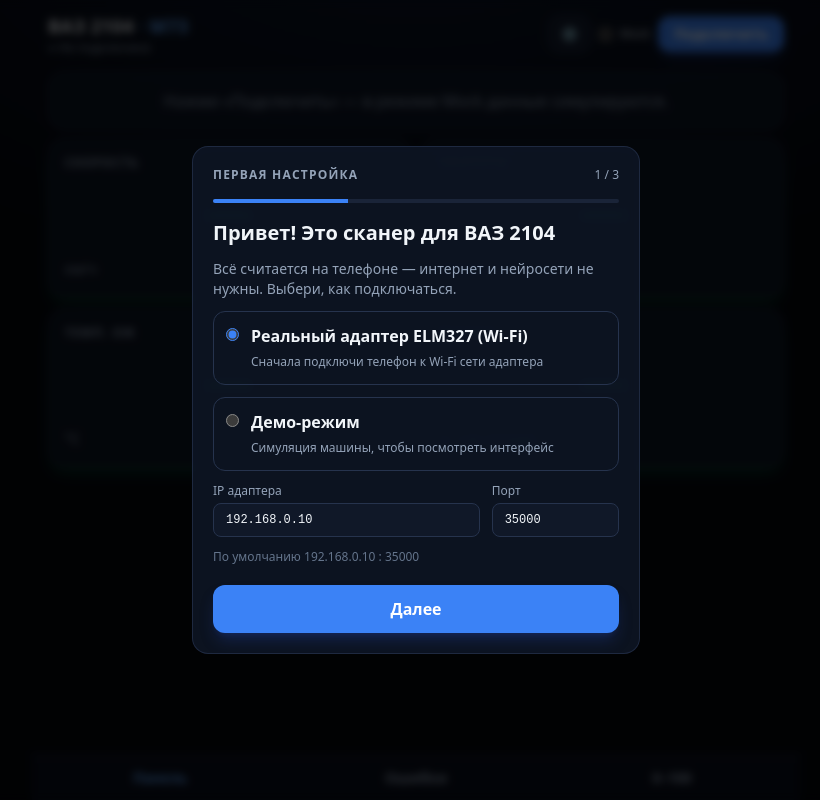
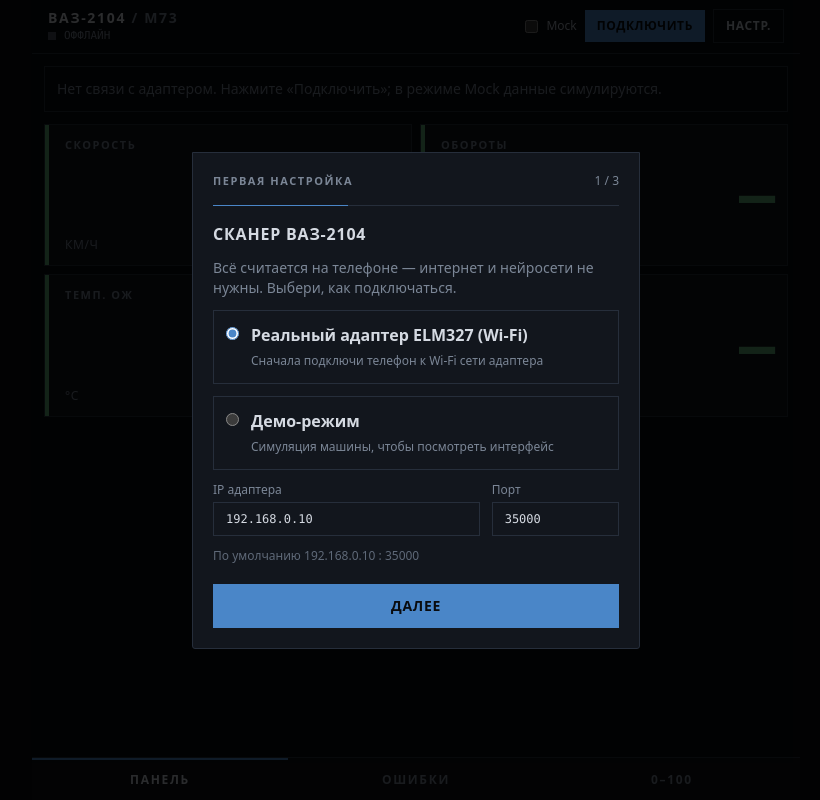
Before and after one commit to FoxTaffy/MyOldCar, a Vue app: page /#/ in a window 1280 px wide. Shown: the whole page, without its empty margins (224-1044 px from the left). Built offline with nearby package versions, Linux system fonts and the light colour scheme; what @capacitor/core would draw is missing.

Commit message:
Restyle UI: strict flat instrument-panel look, no blur/glow/gradients, system fonts
Co-Authored-By: Claude Sonnet 5.5 <noreply@anthropic.com>
Claude-Session: https://claude.ai/code/session_015NSWVVCbYy2Vi6dpoRRyEs

```diff
--- a/index.html
+++ b/index.html
@@ -3,7 +3,7 @@
   <head>
     <meta charset="UTF-8" />
     <meta name="viewport" content="width=device-width, initial-scale=1.0, viewport-fit=cover, user-scalable=no" />
-    <meta name="theme-color" content="#05070d" />
+    <meta name="theme-color" content="#090b0f" />
     <title>MyOldCar — ВАЗ 2104</title>
   </head>
   <body>
--- a/src/App.vue
+++ b/src/App.vue
@@ -1,5 +1,5 @@
 <script setup lang="ts">
-import { ref } from 'vue'
+import { computed, ref } from 'vue'
 import OnboardingWizard from '@/components/OnboardingWizard.vue'
 import { useVehicle } from '@/composables/useVehicle'
 
@@ -10,35 +10,37 @@ const tabs = [
   { to: '/diagnostics', label: 'Ошибки' },
   { to: '/performance', label: '0–100' },
 ]
+const statusText = computed(() =>
+  v.status.value === 'connected' ? (v.prefs.mock ? 'ДЕМО' : 'ELM327 ONLINE') : v.status.value === 'connecting' ? 'ПОДКЛЮЧЕНИЕ' : 'ОФФЛАЙН',
+)
 </script>
 
 <template>
   <div class="mx-auto flex h-full max-w-3xl flex-col">
-    <header class="flex flex-wrap items-center gap-2 px-4 pb-2 pt-3">
+    <header class="flex flex-wrap items-center gap-x-2 gap-y-1 border-b border-night-600 px-4 py-2">
       <div class="mr-auto">
-        <div class="text-lg font-bold tracking-wide">ВАЗ 2104 <span class="text-accent-glow">· М73</span></div>
-        <div class="text-xs text-slate-400">
-          <span :class="v.isConnected.value ? 'text-emerald-400' : 'text-slate-500'">●</span>
-          {{ v.status.value === 'connected' ? (v.prefs.mock ? 'Демо-режим (mock)' : 'ELM327 подключён') : v.status.value === 'connecting' ? 'Подключение…' : 'Не подключено' }}
+        <div class="text-sm font-semibold uppercase tracking-[0.12em]">ВАЗ-2104 <span class="text-[#7b8696]">/ М73</span></div>
+        <div class="flex items-center gap-2 font-mono text-[11px] text-[#7b8696]">
+          <span class="inline-block h-2 w-2" :class="v.isConnected.value ? 'bg-ok' : 'bg-[#4a5260]'" />{{ statusText }}
         </div>
       </div>
-      <button class="btn-ghost !px-3 !py-2 text-sm" aria-label="Настройки" @click="showSetup = true">⚙</button>
-      <label v-if="!v.isConnected.value" class="flex items-center gap-2 text-xs text-slate-300">
-        <input v-model="v.prefs.mock" type="checkbox" class="accent-blue-500" /> Mock
+      <label v-if="!v.isConnected.value" class="flex items-center gap-2 text-xs text-[#aab3c0]">
+        <input v-model="v.prefs.mock" type="checkbox" /> Mock
       </label>
-      <button v-if="!v.isConnected.value" class="btn !py-2 text-sm" :disabled="v.status.value === 'connecting'" @click="v.connect()">Подключить</button>
-      <button v-else class="btn-ghost !py-2 text-sm" @click="v.disconnect()">Отключить</button>
-      <p v-if="v.error.value" class="w-full text-xs text-red-400">{{ v.error.value }}</p>
+      <button v-if="!v.isConnected.value" class="btn !px-3 !py-2 !text-xs" :disabled="v.status.value === 'connecting'" @click="v.connect()">Подключить</button>
+      <button v-else class="btn-ghost !px-3 !py-2 !text-xs" @click="v.disconnect()">Отключить</button>
+      <button class="btn-ghost !px-3 !py-2 !text-xs" @click="showSetup = true">Настр.</button>
+      <p v-if="v.error.value" class="w-full font-mono text-xs text-bad">{{ v.error.value }}</p>
     </header>
 
-    <main class="min-h-0 flex-1 overflow-y-auto px-4 pb-4">
+    <main class="min-h-0 flex-1 overflow-y-auto p-3">
       <RouterView />
     </main>
 
     <OnboardingWizard v-if="showSetup" @done="showSetup = false" />
 
-    <nav class="grid grid-cols-3 border-t border-night-600 bg-night-900/95 pb-[env(safe-area-inset-bottom)]">
-      <RouterLink v-for="t in tabs" :key="t.to" :to="t.to" class="py-3 text-center text-sm font-semibold text-slate-400" active-class="!text-accent-glow">
+    <nav class="grid grid-cols-3 border-t border-night-600 bg-night-900 pb-[env(safe-area-inset-bottom)]">
+      <RouterLink v-for="t in tabs" :key="t.to" :to="t.to" class="border-t-2 border-transparent py-3 text-center text-xs font-semibold uppercase tracking-[0.14em] text-[#7b8696]" active-class="!border-accent !text-[#d5dae2]">
         {{ t.label }}
       </RouterLink>
     </nav>
--- a/src/components/GaugeTile.vue
+++ b/src/components/GaugeTile.vue
@@ -4,20 +4,22 @@ import type { Level } from '@/types'
 
 const props = defineProps<{ label: string; value: string; unit: string; level: Level; hint?: string }>()
 
-const ring = computed(() => ({
-  ok: 'border-emerald-500/60 shadow-emerald-500/20 text-emerald-400',
-  warn: 'border-amber-400/70 shadow-amber-400/20 text-amber-300',
-  bad: 'border-red-500/80 shadow-red-500/30 text-red-400',
+// Статус — цветная полоса слева и цвет цифр; остальное нейтральное.
+const tone = computed(() => ({
+  ok: { bar: 'bg-ok', text: 'text-ok' },
+  warn: { bar: 'bg-warn', text: 'text-warn' },
+  bad: { bar: 'bg-bad', text: 'text-bad' },
 }[props.level]))
 </script>
 
 <template>
-  <div class="card flex flex-col justify-between border-2 p-4 shadow-lg transition-colors" :class="ring">
-    <div class="text-xs font-semibold uppercase tracking-widest text-slate-400">{{ label }}</div>
-    <div class="my-2 text-center font-mono text-6xl font-bold tabular-nums leading-none sm:text-7xl">{{ value }}</div>
-    <div class="flex items-end justify-between text-sm text-slate-400">
-      <span>{{ unit }}</span>
-      <span v-if="hint" class="text-xs">{{ hint }}</span>
+  <div class="card relative flex flex-col justify-between py-3 pl-5 pr-3">
+    <span class="absolute inset-y-0 left-0 w-1" :class="tone.bar" />
+    <div class="label">{{ label }}</div>
+    <div class="my-3 text-right font-mono text-5xl font-semibold tabular-nums leading-none sm:text-6xl" :class="tone.text">{{ value }}</div>
+    <div class="text-xs text-[#7b8696]">
+      <div class="uppercase tracking-wider">{{ unit }}</div>
+      <div v-if="hint" class="font-mono">{{ hint }}</div>
     </div>
   </div>
 </template>
--- a/src/components/OnboardingWizard.vue
+++ b/src/components/OnboardingWizard.vue
@@ -30,52 +30,52 @@ async function finish(): Promise<void> {
 </script>
 
 <template>
-  <div class="fixed inset-0 z-50 flex items-end justify-center bg-black/70 backdrop-blur-sm sm:items-center">
-    <div class="card max-h-full w-full max-w-md space-y-4 overflow-y-auto rounded-b-none border-night-600 bg-night-900 p-5 sm:rounded-b-2xl">
-      <div class="flex items-center justify-between text-xs text-slate-400">
-        <span class="font-semibold uppercase tracking-widest">Первая настройка</span>
+  <div class="fixed inset-0 z-50 flex items-end justify-center bg-black/80 sm:items-center">
+    <div class="card max-h-full w-full max-w-md space-y-4 overflow-y-auto border-night-600 bg-night-900 p-5 sm:rounded-b-sm">
+      <div class="flex items-center justify-between text-xs text-[#7b8696]">
+        <span class="label">Первая настройка</span>
         <span>{{ step + 1 }} / {{ total }}</span>
       </div>
-      <div class="h-1 overflow-hidden rounded-full bg-night-700">
-        <div class="h-full bg-accent transition-all" :style="{ width: ((step + 1) / total) * 100 + '%' }" />
+      <div class="h-px bg-night-600">
+        <div class="h-px bg-accent" :style="{ width: ((step + 1) / total) * 100 + '%' }" />
       </div>
 
       <section v-if="step === 0" class="space-y-3">
-        <h2 class="text-xl font-bold">Привет! Это сканер для ВАЗ 2104</h2>
-        <p class="text-sm text-slate-400">Всё считается на телефоне — интернет и нейросети не нужны. Выбери, как подключаться.</p>
-        <label class="flex items-start gap-3 rounded-xl border border-night-600 p-3">
+        <h2 class="text-base font-semibold uppercase tracking-wider">Сканер ВАЗ-2104</h2>
+        <p class="text-sm text-[#7b8696]">Всё считается на телефоне — интернет и нейросети не нужны. Выбери, как подключаться.</p>
+        <label class="flex items-start gap-3 border border-night-600 p-3">
           <input type="radio" class="mt-1 accent-blue-500" :checked="!prefs.mock" @change="prefs.mock = false" />
-          <span><b>Реальный адаптер ELM327 (Wi-Fi)</b><br /><span class="text-xs text-slate-400">Сначала подключи телефон к Wi-Fi сети адаптера</span></span>
+          <span><b>Реальный адаптер ELM327 (Wi-Fi)</b><br /><span class="text-xs text-[#7b8696]">Сначала подключи телефон к Wi-Fi сети адаптера</span></span>
         </label>
-        <label class="flex items-start gap-3 rounded-xl border border-night-600 p-3">
+        <label class="flex items-start gap-3 border border-night-600 p-3">
           <input type="radio" class="mt-1 accent-blue-500" :checked="prefs.mock" @change="prefs.mock = true" />
-          <span><b>Демо-режим</b><br /><span class="text-xs text-slate-400">Симуляция машины, чтобы посмотреть интерфейс</span></span>
+          <span><b>Демо-режим</b><br /><span class="text-xs text-[#7b8696]">Симуляция машины, чтобы посмотреть интерфейс</span></span>
         </label>
         <div v-if="!prefs.mock" class="grid grid-cols-3 gap-3">
-          <label class="col-span-2 text-xs text-slate-400">IP адаптера
-            <input v-model="prefs.host" inputmode="decimal" class="mt-1 w-full rounded-lg border border-night-600 bg-night-800 px-3 py-2 font-mono text-slate-100" />
+          <label class="col-span-2 text-xs text-[#7b8696]">IP адаптера
+            <input v-model="prefs.host" inputmode="decimal" class="mt-1 w-full  border border-night-600 bg-night-800 px-3 py-2 font-mono text-[#d5dae2]" />
           </label>
-          <label class="text-xs text-slate-400">Порт
-            <input v-model="portText" inputmode="numeric" class="mt-1 w-full rounded-lg border border-night-600 bg-night-800 px-3 py-2 font-mono text-slate-100" />
+          <label class="text-xs text-[#7b8696]">Порт
+            <input v-model="portText" inputmode="numeric" class="mt-1 w-full  border border-night-600 bg-night-800 px-3 py-2 font-mono text-[#d5dae2]" />
           </label>
-          <p class="col-span-3 text-xs text-slate-500">По умолчанию 192.168.0.10 : 35000</p>
+          <p class="col-span-3 text-xs text-[#5f6978]">По умолчанию 192.168.0.10 : 35000</p>
         </div>
       </section>
 
       <section v-else-if="step === 1" class="space-y-3">
-        <h2 class="text-xl font-bold">Состояние машины</h2>
-        <p class="text-sm text-slate-400">Это помогает диагносту точнее оценить причины ошибок. Можно изменить позже на экране «Ошибки».</p>
-        <label v-for="t in toggles" :key="t.key" class="flex items-start gap-3 rounded-xl border border-night-600 p-3">
+        <h2 class="text-base font-semibold uppercase tracking-wider">Состояние машины</h2>
+        <p class="text-sm text-[#7b8696]">Это помогает диагносту точнее оценить причины ошибок. Можно изменить позже на экране «Ошибки».</p>
+        <label v-for="t in toggles" :key="t.key" class="flex items-start gap-3 border border-night-600 p-3">
           <input v-model="settings[t.key]" type="checkbox" class="mt-1 accent-blue-500" />
-          <span class="text-sm">{{ t.label }}<br /><span class="text-xs text-slate-500">{{ t.hint }}</span></span>
+          <span class="text-sm">{{ t.label }}<br /><span class="text-xs text-[#5f6978]">{{ t.hint }}</span></span>
         </label>
       </section>
 
       <section v-else class="space-y-3">
-        <h2 class="text-xl font-bold">Готово</h2>
-        <p class="text-sm text-slate-400">
-          Режим: <b class="text-slate-200">{{ prefs.mock ? 'демо' : `ELM327 ${prefs.host}:${prefs.port}` }}</b>.
-          Настройки можно открыть снова кнопкой ⚙ вверху.
+        <h2 class="text-base font-semibold uppercase tracking-wider">Готово</h2>
+        <p class="text-sm text-[#7b8696]">
+          Режим: <b class="text-[#d5dae2]">{{ prefs.mock ? 'демо' : `ELM327 ${prefs.host}:${prefs.port}` }}</b>.
+          Настройки можно открыть снова кнопкой «Настр.» вверху.
         </p>
         <label class="flex items-center gap-3 text-sm">
           <input v-model="connectNow" type="checkbox" class="accent-blue-500" /> Подключиться сразу
--- a/src/style.css
+++ b/src/style.css
@@ -5,11 +5,17 @@
 :root { color-scheme: dark; }
 html, body, #app { height: 100%; }
 body {
-  @apply bg-night-950 text-slate-100 antialiased;
-  background-image: radial-gradient(1200px 600px at 50% -10%, rgba(59, 130, 246, 0.12), transparent 60%);
+  @apply bg-night-950 text-[#d5dae2] antialiased;
   padding-top: env(safe-area-inset-top);
   -webkit-tap-highlight-color: transparent;
+  overscroll-behavior: none;
 }
-.card { @apply rounded-2xl border border-night-600/70 bg-night-800/80 backdrop-blur; }
-.btn { @apply rounded-xl bg-accent px-4 py-3 font-semibold text-white shadow-lg shadow-blue-900/40 active:scale-95 transition disabled:opacity-40; }
-.btn-ghost { @apply rounded-xl border border-night-600 bg-night-700/60 px-4 py-3 font-semibold text-slate-200 active:scale-95 transition disabled:opacity-40; }
+input[type='checkbox'], input[type='radio'] { @apply accent-accent; }
+
+.card { @apply border border-night-600 bg-night-800; }
+.label { @apply text-[11px] font-semibold uppercase tracking-[0.14em] text-[#7b8696]; }
+.btn { @apply bg-accent px-4 py-3 text-sm font-semibold uppercase tracking-wider text-night-950 active:bg-accent-glow disabled:opacity-35; }
+.btn-ghost { @apply border border-night-600 bg-transparent px-4 py-3 text-sm font-semibold uppercase tracking-wider text-[#c3cad5] active:bg-night-700 disabled:opacity-35; }
+.field { @apply w-full border border-night-600 bg-night-900 px-3 py-2 font-mono text-[#d5dae2]; }
+
+@media (prefers-reduced-motion: reduce) { * { transition: none !important; } }
--- a/src/views/DashboardView.vue
+++ b/src/views/DashboardView.vue
@@ -33,14 +33,14 @@ const fuel = computed(() => {
   // Читаем snapshot, чтобы computed пересчитывался вместе с watch.
   void snapshot.value
   return l100Value !== null
-    ? { value: fmt(l100Value, 1), unit: 'л / 100 км', level: fuelLevel(l100Value) }
-    : { value: fmt(lhValue, 1), unit: 'л / час (стоим)', level: 'ok' as Level }
+    ? { value: fmt(l100Value, 1), unit: 'л/100 км', level: fuelLevel(l100Value) }
+    : { value: fmt(lhValue, 1), unit: 'л/ч (стоим)', level: 'ok' as Level }
 })
 </script>
 
 <template>
-  <p v-if="!isConnected" class="card mt-2 p-4 text-center text-slate-400">Нажми «Подключить» — в режиме Mock данные симулируются.</p>
-  <div class="mt-2 grid grid-cols-2 gap-3">
+  <p v-if="!isConnected" class="mb-3 border border-night-600 p-3 text-sm text-[#7b8696]">Нет связи с адаптером. Нажмите «Подключить»; в режиме Mock данные симулируются.</p>
+  <div class="grid grid-cols-2 gap-2">
     <GaugeTile label="Скорость" :value="fmt(snapshot?.speedKmh)" unit="км/ч" :level="speedLevel(snapshot?.speedKmh ?? null)" />
     <GaugeTile label="Обороты" :value="fmt(snapshot?.rpm)" unit="об/мин" :level="rpmLevel(snapshot?.rpm ?? null)" />
     <GaugeTile label="Темп. ОЖ" :value="fmt(snapshot?.coolantTempC)" unit="°C" :level="tempLevel(snapshot?.coolantTempC ?? null)" />
--- a/tailwind.config.js
+++ b/tailwind.config.js
@@ -2,12 +2,18 @@
 export default {
   content: ['./index.html', './src/**/*.{vue,ts}'],
   theme: {
+    borderRadius: { none: '0', sm: '3px', DEFAULT: '3px' },
     extend: {
       colors: {
-        night: { 950: '#05070d', 900: '#0a0f1c', 800: '#101828', 700: '#1a2438', 600: '#26334d' },
-        accent: { DEFAULT: '#3b82f6', glow: '#60a5fa' },
+        // Нейтральный графит с лёгким синим подтоном; без градиентов и свечения.
+        night: { 950: '#090b0f', 900: '#0d1015', 800: '#12161d', 700: '#1a202a', 600: '#262e3b' },
+        accent: { DEFAULT: '#4a86c8', glow: '#7fb0e6' },
+        ok: '#5fae7a', warn: '#d6a23f', bad: '#d9594c',
       },
-      fontFamily: { mono: ['"JetBrains Mono"', 'ui-monospace', 'monospace'] },
+      fontFamily: {
+        sans: ['system-ui', '-apple-system', 'Segoe UI', 'Roboto', 'sans-serif'],
+        mono: ['ui-monospace', 'SFMono-Regular', 'Menlo', 'Consolas', 'monospace'],
+      },
     },
   },
   plugins: [],
```
Also changed, not shown: src/components/RpmChart.vue (+4 -4 lines), src/views/DiagnosticsView.vue (+13 -13 lines), src/views/PerformanceView.vue (+8 -8 lines).
